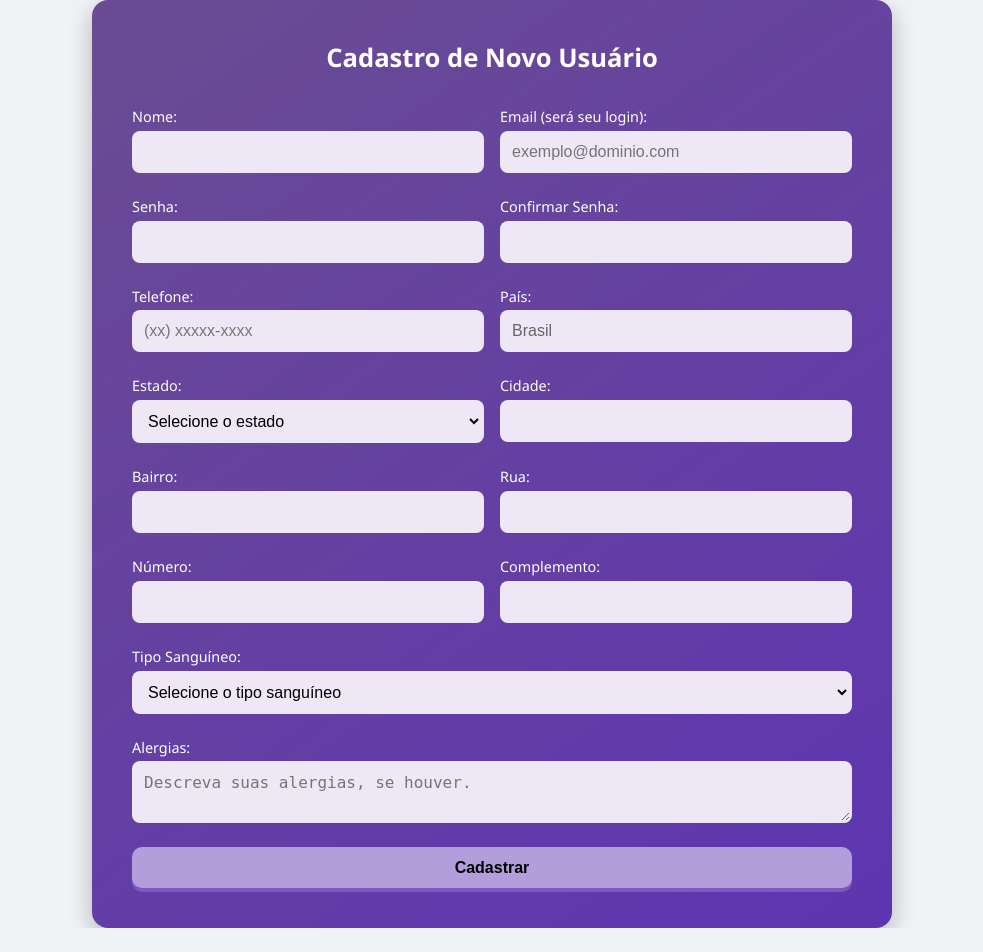
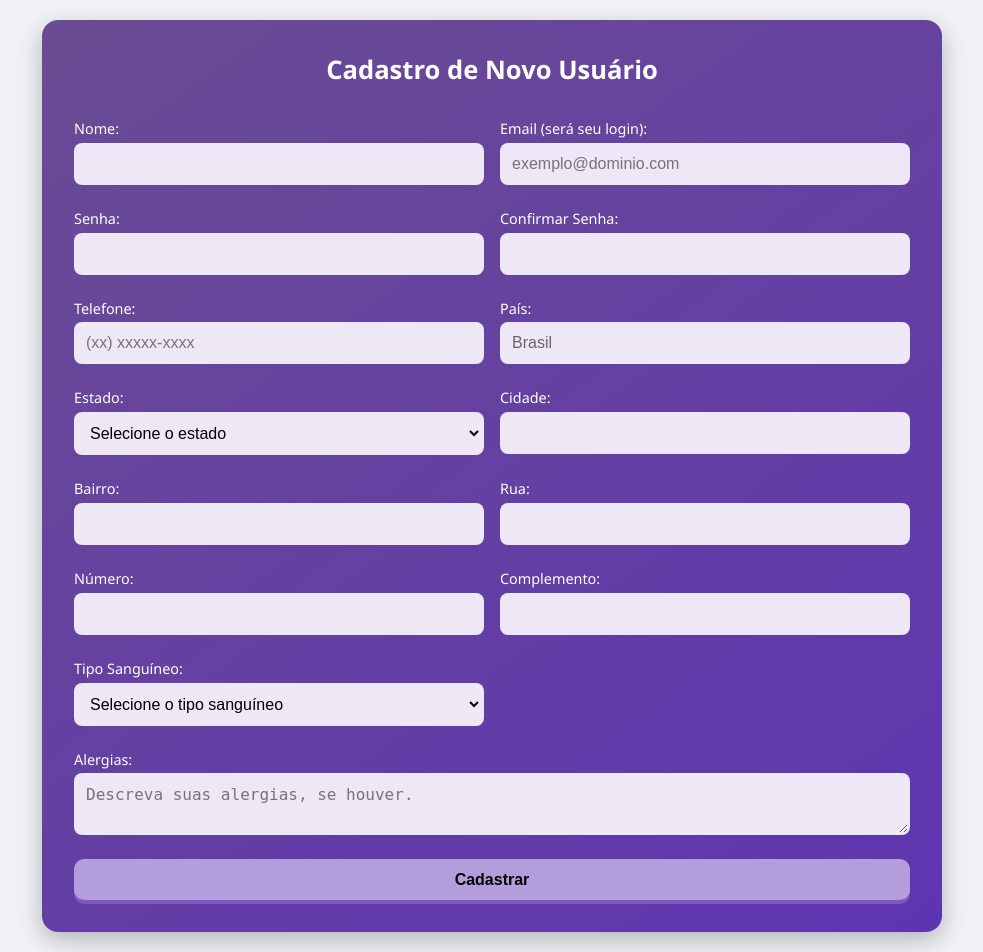
Before and after one commit to johanndebettio/DoacaoSangue, a PHP site: page /DoacaoSangue/views/tela-cadastro.view.php in a window 1280 px wide. Shown: the whole page, without its empty margins (148-1131 px from the left). Before the commit the page ends 928 px from the top, so only its background shows below. Run offline with PHP 8.4, Linux system fonts and the light colour scheme.

Commit message:
Melhor ajuste na tela de cadastro.

```diff
--- a/views/tela-cadastro.view.php
+++ b/views/tela-cadastro.view.php
@@ -8,6 +8,7 @@ if (session_status() === PHP_SESSION_NONE) {
 <head>
     <meta charset="UTF-8">
     <title>Cadastro de Novo Usuário</title>
+    <meta name="viewport" content="width=device-width, initial-scale=1.0">
     <style>
         :root {
             --cor-principal: #6a4c93;
@@ -34,14 +35,15 @@ if (session_status() === PHP_SESSION_NONE) {
             display: flex;
             justify-content: center;
             align-items: center;
-            min-height: 100vh;
+            padding: 20px;
         }
 
         .form-card {
             background: linear-gradient(145deg, var(--cor-principal), #5e35b1);
-            padding: 2.5rem;
+            padding: 2rem;
             border-radius: 16px;
-            width: 800px;
+            width: 100%;
+            max-width: 900px;
             box-shadow: 0 8px 24px rgba(0, 0, 0, 0.25);
             color: var(--cor-texto);
             transition: transform 0.3s ease;
@@ -63,16 +65,20 @@ if (session_status() === PHP_SESSION_NONE) {
             gap: 1rem;
         }
 
-        .form-group {
-            flex: 1 1 calc(50% - 1rem);
+        .form-group,
+        .form-group-full {
             display: flex;
             flex-direction: column;
+            width: 100%;
         }
 
-        .form-group-full {
-            flex: 1 1 100%;
-            display: flex;
-            flex-direction: column;
+        @media (min-width: 600px) {
+            .form-group {
+                width: calc(50% - 0.5rem);
+            }
+            .form-group-full {
+                width: 100%;
+            }
         }
 
         .form-card label {
@@ -152,10 +158,7 @@ if (session_status() === PHP_SESSION_NONE) {
                 } else {
                     valor = valor.replace(/(\d{2})(\d{5})(\d{4})/, '($1) $2-$3');
                 }
-                e.target.value = valor;
-                if (e.target.value.length > 15) {
-                    e.target.value = e.target.value.substring(0, 15);
-                }
+                e.target.value = valor.substring(0, 15);
             });
         });
     </script>
@@ -164,7 +167,6 @@ if (session_status() === PHP_SESSION_NONE) {
 
 <div class="form-card">
     <h2>Cadastro de Novo Usuário</h2>
-
     <form action="http://localhost/DoacaoSangue/controllers/cadastro.controller.php" method="POST">
         <div class="form-grid">
 
@@ -277,7 +279,6 @@ if (session_status() === PHP_SESSION_NONE) {
                 <label for="alergias">Alergias:</label>
                 <textarea name="alergias" id="alergias" placeholder="Descreva suas alergias, se houver."></textarea>
             </div>
-
         </div>
 
         <button type="submit" name="acao" value="cadastrar">Cadastrar</button>
```
